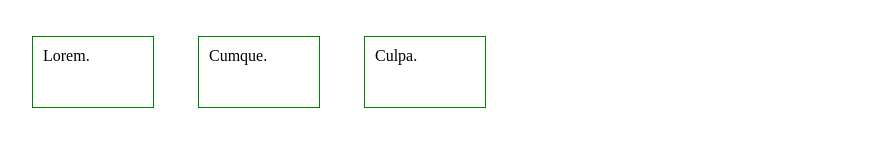
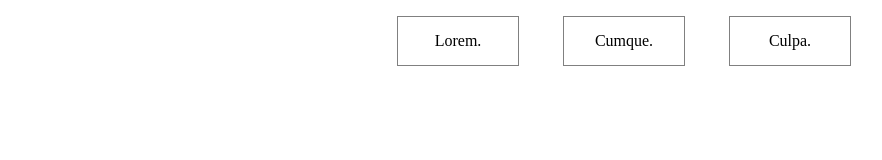
Before and after one commit to DerkachevskyiArtem/pe2023-1-css-intro, a plain HTML site: page index.html in a window 1280 px wide. Shown: the whole page, without its empty margins (36-918 px from the left). Drawn offline with Linux system fonts and the light colour scheme.

Commit message:
Add box model

```diff
--- a/assets/css/styles.css
+++ b/assets/css/styles.css
@@ -1,8 +1,8 @@
 /* body {
-  text-align: right;
+  text-align: center;
 } */
 
-p {
+/* p {
   width: 200px;
   height: 300px;
   border: 1px solid red;
@@ -10,11 +10,11 @@ p {
   margin: 10px;
   display: inline-block;
   /* text-align: right; */
-  text-align: initial;
-  vertical-align: top;
-}
+  /* text-align: initial;
+  vertical-align: top; */
+/* } */
 
-a {
+/* a {
   width: 100px;
   height: 50px;
   border: 1px solid green;
@@ -24,8 +24,23 @@ a {
   text-decoration: none;
 
   display: inline-block;
+} */
+
+ul {
+  text-align: center;
 }
 
 .nav-link-item {
   display: inline;
   }
+
+a {
+  color: inherit;
+  text-decoration: none;
+  border: 1px solid gray;
+  padding: 15px 25px;
+  margin: 0 20px;
+  width: 70px;
+  text-align: center;
+  display: inline-block;
+}
```
